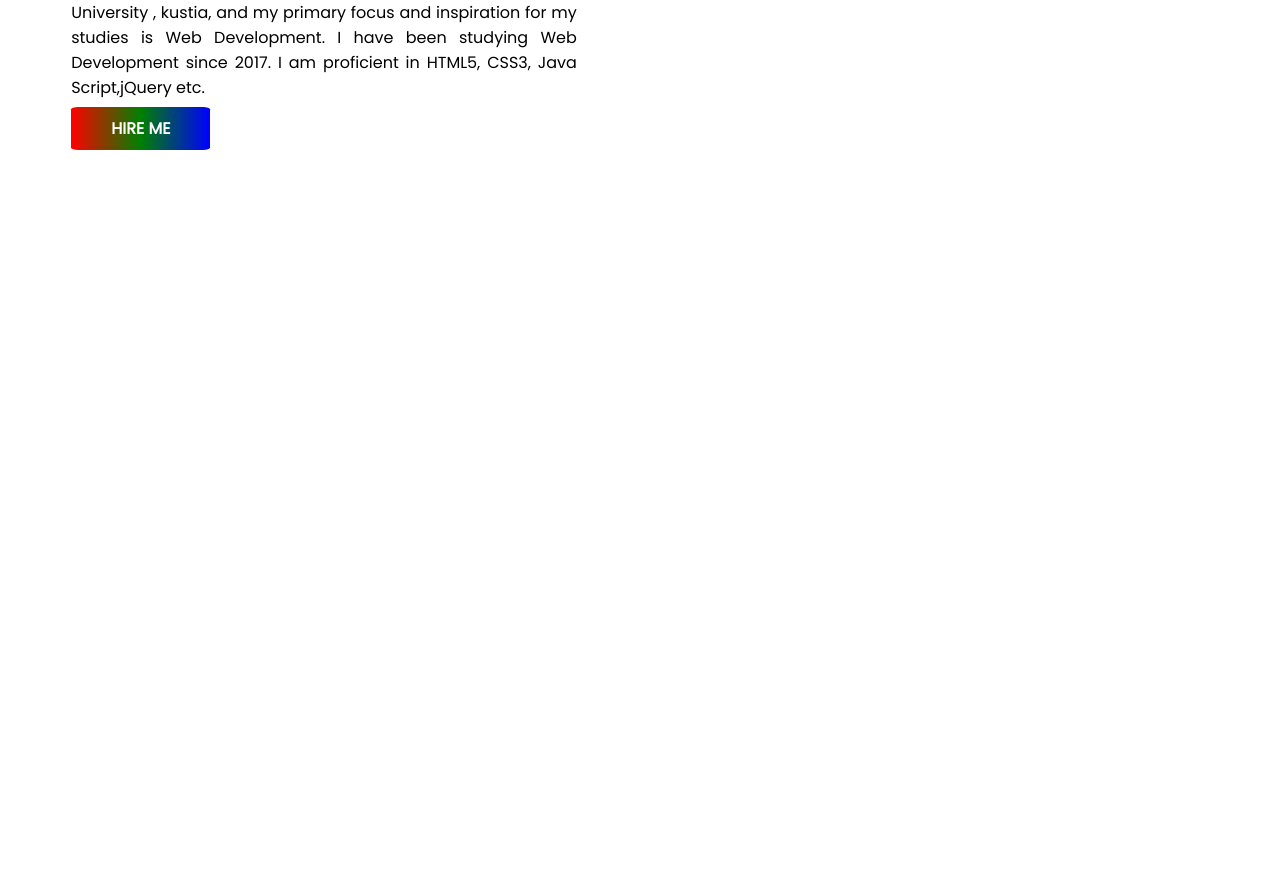
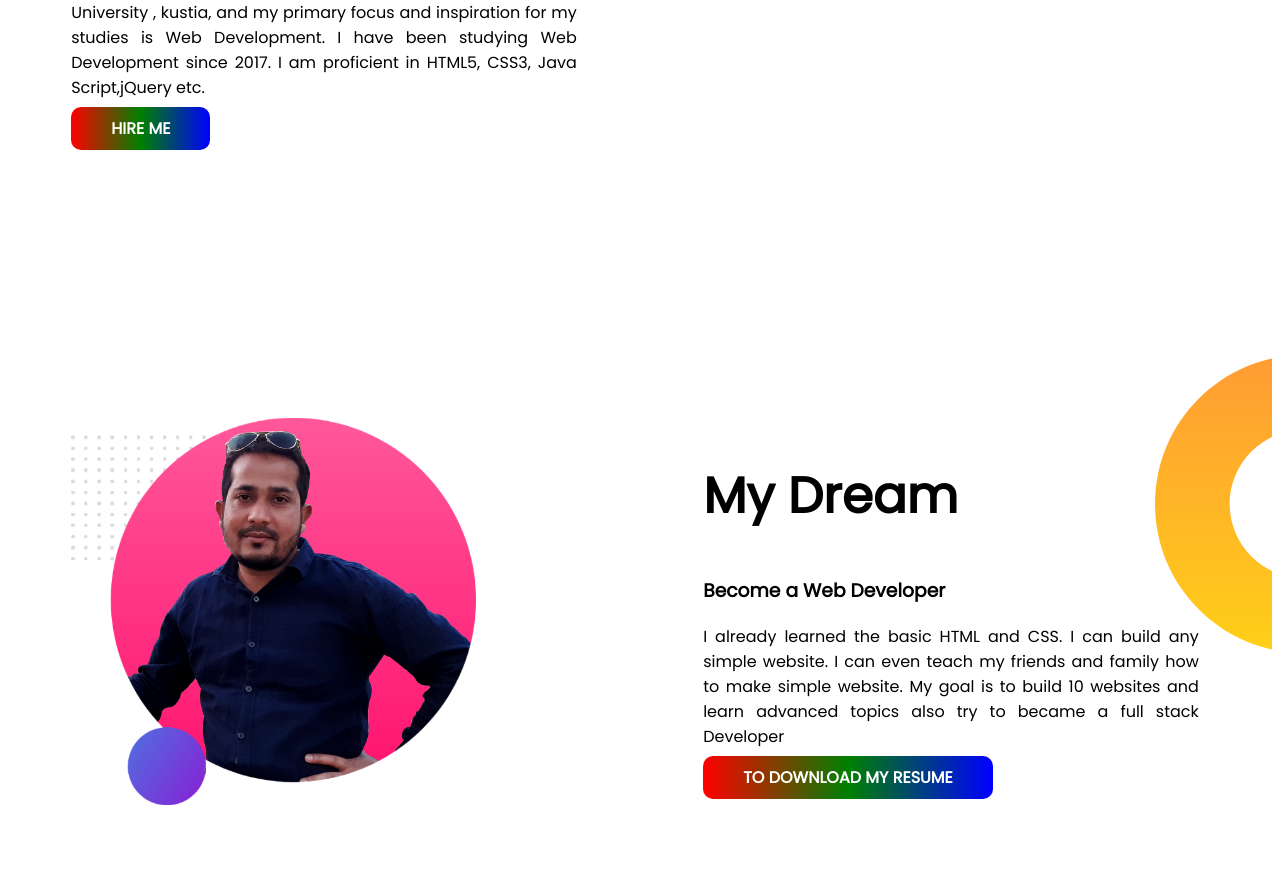
Before and after one commit to akramul07/developer-portfolio, a plain HTML site: page index.html in a window 1280 px wide. Shown: the part 493-1372 px from the top of the page. Before the commit the page ends 800 px from the top, so only its background shows below. Drawn offline with Linux system fonts and the light colour scheme.

Commit message:
my-dream

```diff
--- a/index.html
+++ b/index.html
@@ -26,6 +26,17 @@
 
         </div>
     </section>
-
+    <section >
+        <div class="half-width">
+            <img src="images/Layer 2.png" alt="dream-image">
+        </div>
+        <div class="half-width side-banner">
+            <h1>My Dream</h1>
+            <h3>Become a Web Developer</h3>
+            <p class="para2">I already learned the basic HTML and CSS. I can build any simple website. I can even teach my friends and family how to make simple website. My goal is to build 10 websites and learn advanced topics also try to became a full stack Developer</p>
+            <a class="link-button" target=
+            "_blank" href="https://www.github.com/akramul07">TO DOWNLOAD MY RESUME</a>
+        </div>
+    </section>
 </body>
 </html>
--- a/style.css
+++ b/style.css
@@ -12,6 +12,7 @@ h1 {
 
 section {
     display: flex;
+    margin-bottom: 150px;
 }
 
 .top-banner {
@@ -37,7 +38,7 @@ section {
     text-decoration: none;
     background-image: linear-gradient(to right, red, green, blue);
     padding: 10px 40px;
-    border-radius: 5%;
+    border-radius: 10PX;
     color: white;
 }
 
@@ -45,3 +46,14 @@ section {
     color: red;
     background-color: green;
 }
+
+.para2 {
+    text-align: justify;
+    padding-right: 10px;
+}
+
+.side-banner {
+    background-image: url(images/dream-bg.png);
+    background-repeat: no-repeat;
+    background-position: right 0;
+}
```
Also changed, not shown: images/Layer 2.png (added).
